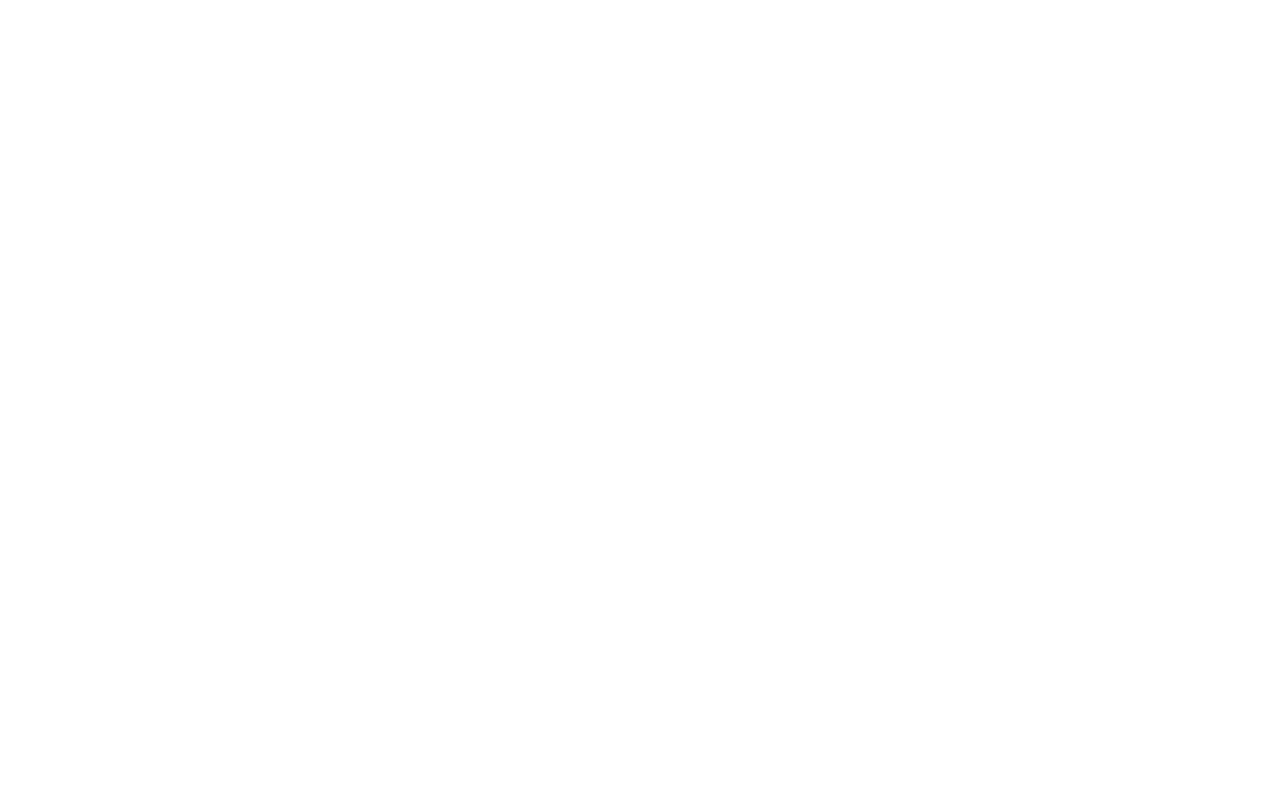
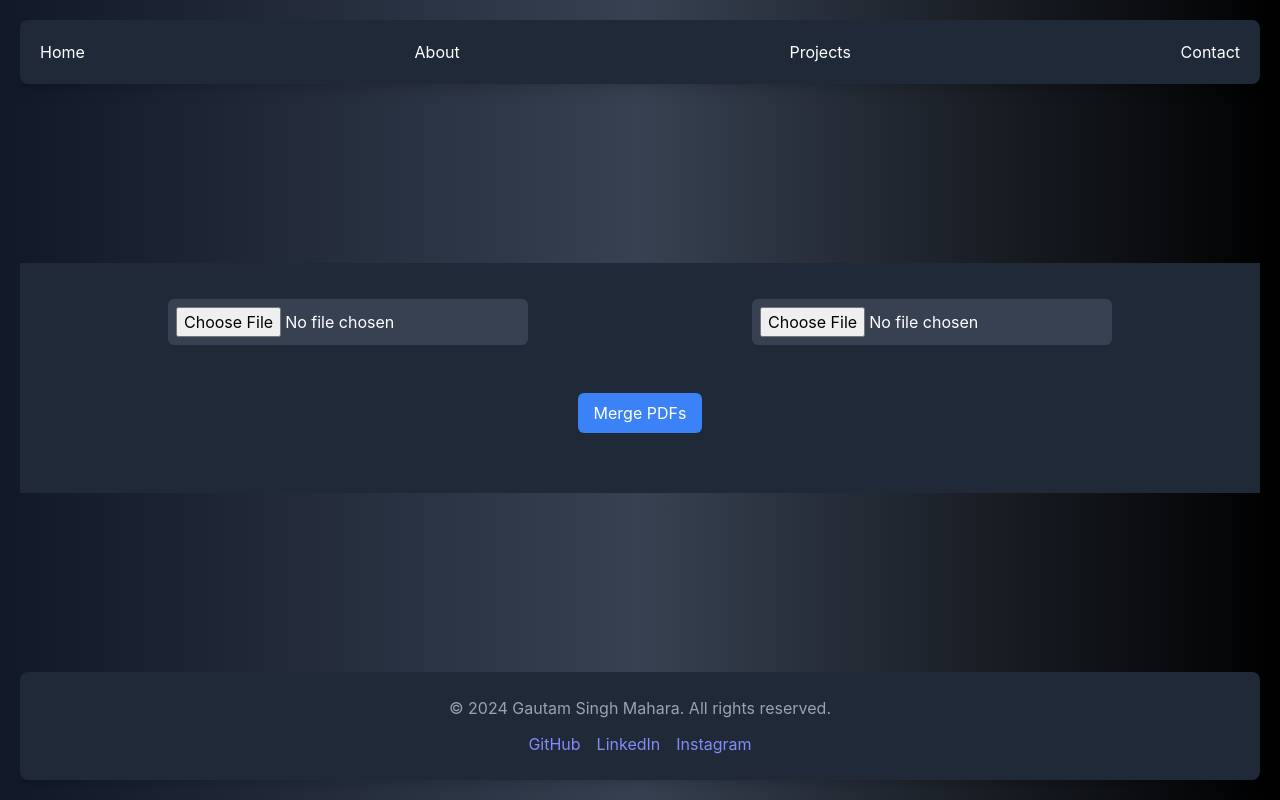
Before and after one commit to Gautam-Mahara/Youtube-comments, a React (Create React App) app: page /merge in a window 1280 px wide. Before the commit this address had no page. Built offline with nearby package versions, Linux system fonts and the light colour scheme; what tailwindcss-animatecss would draw is missing.

Commit message:
Initial commit

```diff
--- a/package.json
+++ b/package.json
@@ -8,6 +8,7 @@
     "@testing-library/user-event": "^13.5.0",
     "axios": "^1.7.2",
     "framer-motion": "^11.2.14",
+    "pdf-lib": "^1.17.1",
     "react": "^18.3.1",
     "react-dom": "^18.3.1",
     "react-router-dom": "^6.24.1",
--- a/src/App.js
+++ b/src/App.js
@@ -4,15 +4,17 @@
 import YoutubeAnalyzer from './components/YoutubeAnalyzer';
 import Contact from './components/Contact';
 import PdfHome from './components/PdfHome';
+import MergePDF from './components/merge';
 
 function App() {
   return (
     <Router>
       <Routes>
         <Route path="/" element={<Home />} />
+        <Route path='/merge' element={<MergePDF />} />
         <Route path="/analyzer" element={<YoutubeAnalyzer />} />
         <Route path="/contact" element={<Contact />} />
-        <Route path='/pdfHome' element={<PdfHome />} />
+        <Route path="/pdfHome" element={<PdfHome />} />
       </Routes>
     </Router>
   );
--- a/src/components/PdfHome.jsx
+++ b/src/components/PdfHome.jsx
@@ -1,4 +1,34 @@
 import React from "react";
+import { motion } from "framer-motion";
+import NavBar from "./NavBar";
+import "./pdf.css"
+import Footer from "./footer";
 
 export default function PdfHome() {
+    return (
+        <div className="min-h-screen bg-gradient-to-r from-gray-900 via-gray-700 to-black text-white flex flex-col justify-between">
+            <NavBar />
+            <div className="bg-slate-500 m-5 p-5 rounded-xl">
+
+                <h1 className="text-center text-indigo-400 text-3xl m-auto p-3 rounded-lg underline mt-2 font-bold custom-animate-bounce">PDF Home</h1>
+
+                <motion.div
+                    initial={{ opacity: 0 }}
+                    animate={{ opacity: 1 }}
+                    transition={{ duration: 2 }}
+                >
+                    <br />
+                    <ul className="text-center  grid grid-flow-row grid-cols-2 gap-8 m-5 ">
+                        <li className="bg-pink-200 text-indigo-400 m-auto p-5 rounded-lg font-semibold  hover:underline text-xl"> <a href="/merge">PDF Editor </a></li>
+                        <li className="bg-pink-200 text-indigo-400 m-auto p-5 rounded-lg font-semibold  hover:underline text-xl"> <a href="/">PDF Viewer </a></li>
+                        <li className="bg-pink-200 text-indigo-400 m-auto p-5 rounded-lg font-semibold  hover:underline text-xl"> <a href="/">PDF Reader </a></li>
+                        <li className="bg-pink-200 text-indigo-400 m-auto p-5 rounded-lg font-semibold  hover:underline text-xl"> <a href="/">PDF Writer </a></li>
+                    </ul>
+                    <br />
+                </motion.div>
+            </div>
+            <Footer />
+        </div>
+
+    );
 }
--- a/src/components/footer.jsx
+++ b/src/components/footer.jsx
@@ -1,7 +1,7 @@
 import React from "react";
 
 export default function Footer() {
-return(
+    return (
         <footer className="bg-gray-800 p-6 text-center rounded-lg shadow-lg m-5">
             <p className="text-gray-400">© 2024 Gautam Singh Mahara. All rights reserved.</p>
             <div className="flex justify-center space-x-4 mt-3">
--- a/src/components/home.jsx
+++ b/src/components/home.jsx
@@ -30,7 +30,7 @@
           animate={{ opacity: 1 }}
           transition={{ duration: 1 }}
         >
-          <h2 className="text-xl font-semibold mb-2"><a href="/pdf" className="text-indigo-400">PDF Editor</a></h2>
+          <h2 className="text-xl font-semibold mb-2"><a href="/pdfHome" className="text-indigo-400">PDF Editor</a></h2>
           <p className="text-gray-300 underline font-bold">Description of Project.</p>
           <p className="text-gray-300 font-semibold">This is a project where you can edit your PDF file. You can add text, images, and many more things in your PDF file.</p>
           <h2><a href="/pdf" className="text-indigo-400">GitHub Link</a></h2>
--- /dev/null
+++ b/src/components/merge.jsx
@@ -0,0 +1,70 @@
+import React, { useState } from 'react';
+import { PDFDocument } from 'pdf-lib';
+import NavBar from './NavBar';
+import Footer from './footer';
+
+const MergePDF = () => {
+    const [fileList, setFileList] = useState([]);
+    const [mergedPDF, setMergedPDF] = useState(null);
+
+    const handleFileChange = (e, index) => {
+        const files = Array.from(e.target.files);
+        const updatedFileList = [...fileList];
+        updatedFileList[index] = files[0]; // Assuming only one file is selected per input
+        setFileList(updatedFileList);
+    };
+
+    const handleMerge = async () => {
+        try {
+            const pdfDoc = await PDFDocument.create();
+
+            // Use Promise.all to handle asynchronous operations concurrently
+            await Promise.all(fileList.map(async (file) => {
+                const pdfBytes = await file.arrayBuffer(); // Read file as ArrayBuffer
+                const tempDoc = await PDFDocument.load(pdfBytes);
+                const copiedPages = await pdfDoc.copyPages(tempDoc, tempDoc.getPageIndices());
+                copiedPages.forEach((page) => pdfDoc.addPage(page));
+            }));
+
+            const mergedPdfBytes = await pdfDoc.save();
+            setMergedPDF(new Blob([mergedPdfBytes], { type: 'application/pdf' }));
+
+        } catch (error) {
+            console.error('Error merging PDFs:', error);
+        }
+    };
+
+    return (
+        <div className="min-h-screen bg-gradient-to-r from-gray-900 via-gray-700 to-black text-white flex flex-col justify-between">
+            <NavBar />
+            <div className='bg-gray-800 m-5 p-5'>
+                <div className='flex flex-row justify-around m-2 p-2'>
+
+                <div >
+                    <input type="file" onChange={(e) => handleFileChange(e, 0)} className="bg-gray-700 text-white p-2 rounded-md" />
+                </div>
+                <div>
+                    <input type="file" onChange={(e) => handleFileChange(e, 1)} className="bg-gray-700 text-white p-2 rounded-md" />
+                </div>
+                </div>
+
+                <div className="col-span-2 flex  justify-center m-5 p-5">
+                    <button onClick={handleMerge} className="bg-blue-500 hover:bg-blue-600 text-white py-2 px-4 rounded-md">
+                        Merge PDFs
+                    </button>
+                </div>
+                {mergedPDF && (
+                    <div className="">
+                        <a href={URL.createObjectURL(mergedPDF)} download="merged.pdf" className="text-blue-400 text-center font-bold underline text-xl hover:text-blue-300 block mt-2 m-auto">
+                            Download Merged PDF
+                        </a>
+                    </div>
+                )}
+            </div>
+            <Footer />
+
+        </div>
+    );
+};
+
+export default MergePDF;
--- /dev/null
+++ b/src/components/pdf.css
@@ -0,0 +1,15 @@
+@keyframes custom-bounce {
+    0%, 20%, 50%, 80%, 100% {
+        transform: translateY(0);
+    }
+    40% {
+        transform: translateY(-20px);
+    }
+    60% {
+        transform: translateY(-10px);
+    }
+}
+
+.custom-animate-bounce {
+    animation: custom-bounce 1s infinite;
+}
```
Also changed, not shown: 1 other file (tests, documents, lock files or other folders). Lines whose indentation alone changed are shown as unchanged.
